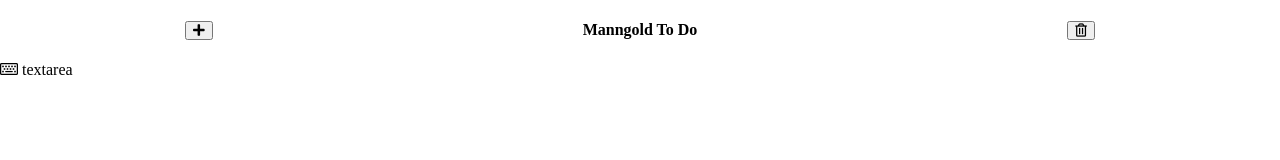
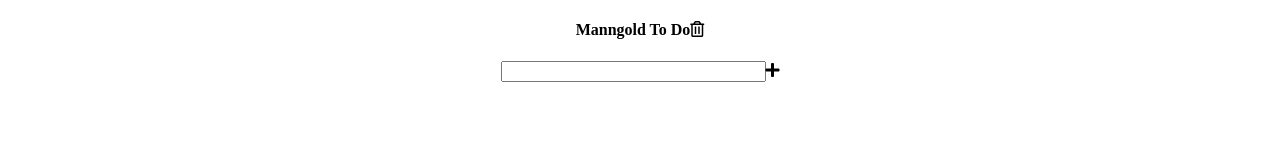
Before and after one commit to Manngold/manngoldToDo, a website: page html/index.html in a window 1280 px wide. Drawn offline with Linux system fonts and the light colour scheme.

Commit message:
practice html, css and js
chang design

```diff
--- a/css/style.css
+++ b/css/style.css
@@ -5,11 +5,20 @@ body{
 
 .header{
     display: flex;
-    justify-content: space-around;
+    justify-content: center;
     align-items: center;
 }
-.header_icon{
+.header_menu{
     display: flex;
-    justify-content: space-around;
+    justify-content: center;
     align-items: center;
 }
+.header_icon:hover{
+    color: rgb(236, 9, 9);
+}
+
+.input_section{
+    display: flex;
+    justify-content: center;
+    align-items: center;
+}
--- a/html/index.html
+++ b/html/index.html
@@ -10,26 +10,17 @@
 </head>
 <body>
     <header class="header">
-        <button class="btn">
+        <h4>Manngold To Do</h4>
+        <span class="header_menu">
+            <div class="header_icon"><i class="far fa-trash-alt"></i></div>
+        </span>
+    </header>
+    <section class="input_section">
+            <input type="text" class="input_box" size="30">
             <div class="header_icon">
-                <i class="fas fa-plus"></i>
+                <i class="fas fa-plus" onclick="addToDo(event)"></i>
             </div>
-        </button>
-        <h4>Manngold To Do</h4>
-        <button class="btn">
-                <div class="header_icon">
-                    <i class="far fa-trash-alt"></i>
-                </div>
-        </button>
-    </header>
-    <section class="todo_list">
-        <div class="todo_box">
-            <i class="far fa-keyboard"></i>
-            <span class="todo_text">
-                textarea
-            </span>
-            <div class="check_box"></div>
-        </div>
+
     </section>
 </body>
 </html>
--- a/js/create.js
+++ b/js/create.js
@@ -0,0 +1,4 @@
+const addToDo = (event) => {
+    let tabcontent;
+    tabcontent = document.getElementsByClassName("header_icon");
+}
```
